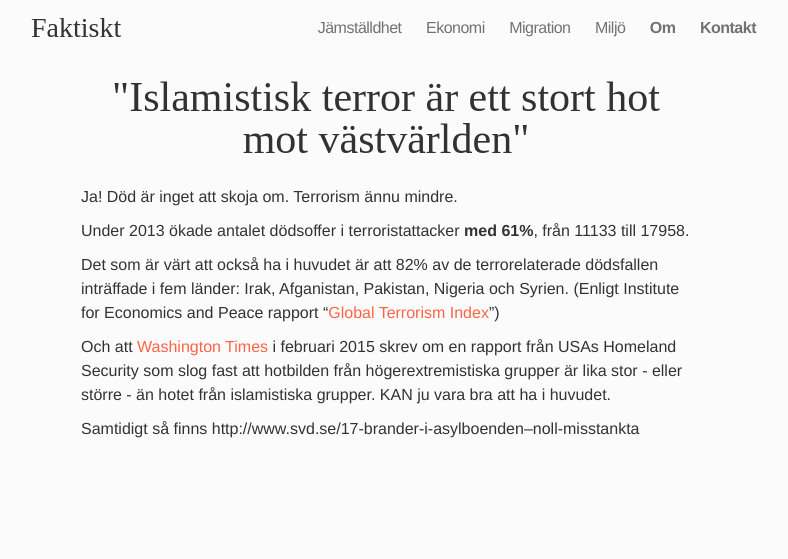
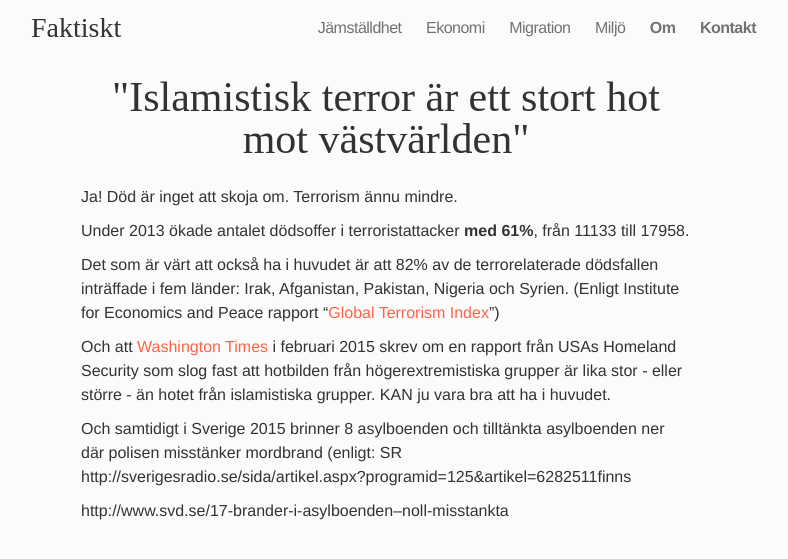
Before and after one commit to frigolitvarulv/faktiskt.github.io, a Jekyll site: the page built from migration/islamistisk-terror-r-ett-stort-hot-mot-v-stv-rlden.md, in a window 1280 px wide. Shown: the top 559 px of the page, without its empty margins (254-1042 px from the left). Built offline with Jekyll 4.4.1, drawn with Linux system fonts in a browser that asks for light colours; nearby versions of some CDN libraries; Markdown is read by kramdown in place of the engine named in the settings.

Commit message:
Updated islamistisk-terror-r-ett-stort-hot-mot-v-stv-rlden.md

```diff
--- a/migration/islamistisk-terror-r-ett-stort-hot-mot-v-stv-rlden.md
+++ b/migration/islamistisk-terror-r-ett-stort-hot-mot-v-stv-rlden.md
@@ -4,6 +4,7 @@ published: true
 title: "\"Islamistisk terror är ett stort hot mot västvärlden\""
 sort: 0
 ---
+
 
 
 
@@ -18,5 +19,6 @@ Det som är värt att också ha i huvudet är att 82% av de terrorelaterade död
 
 Och att [Washington Times](http://www.washingtontimes.com/news/2015/feb/21/dhs-intelligence-report-warns-of-domestic-right-wi/) i februari 2015 skrev om en rapport från USAs Homeland Security som slog fast att hotbilden från högerextremistiska grupper är lika stor - eller större - än hotet från islamistiska grupper. KAN ju vara bra att ha i huvudet.
 
-Samtidigt så finns
+Och samtidigt i Sverige 2015 brinner 8 asylboenden och tilltänkta asylboenden ner där polisen misstänker mordbrand (enligt: SR  http://sverigesradio.se/sida/artikel.aspx?programid=125&artikel=6282511finns
+
 http://www.svd.se/17-brander-i-asylboenden--noll-misstankta
```
